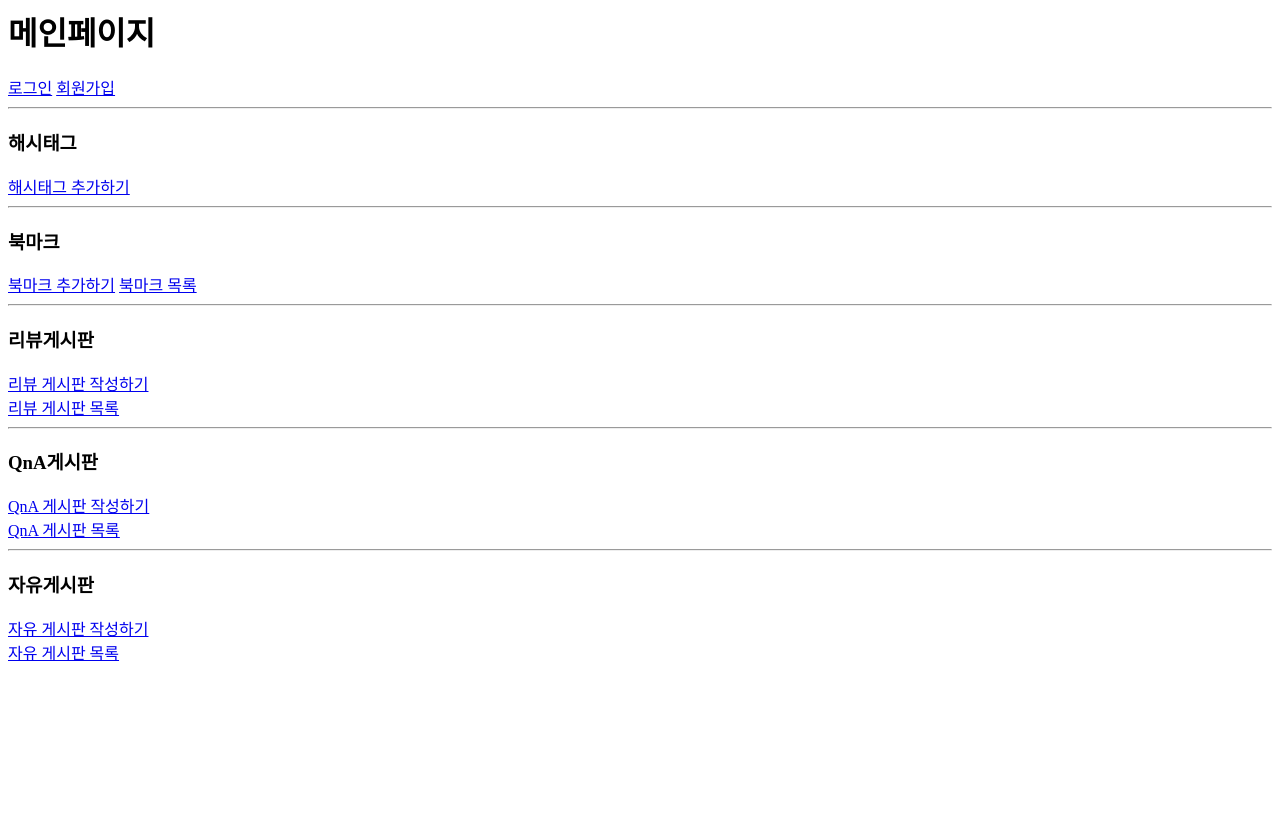
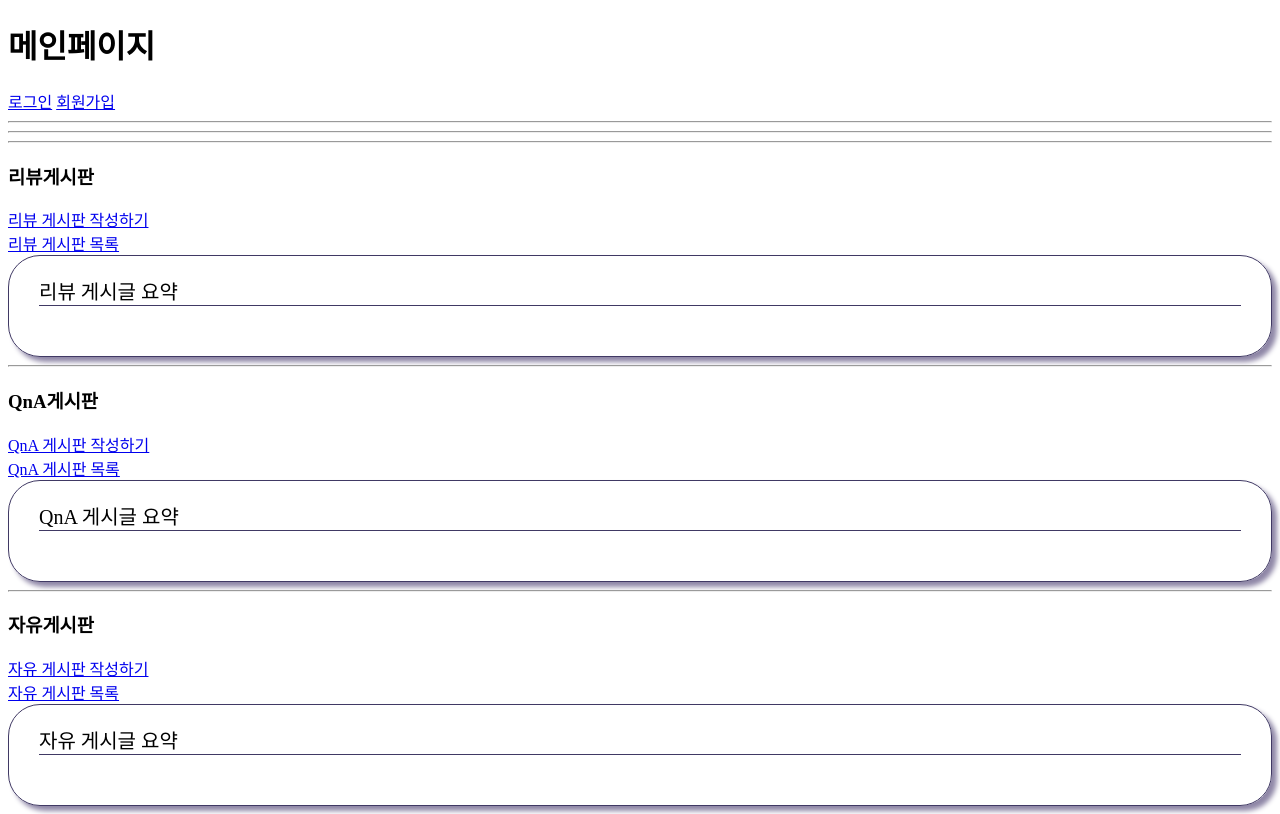
Before and after one commit to LikeLion-at-Skhu-10/haiR_Review, a Django app: template main/templates/main.html in a window 1280 px wide. Before the commit the page ends 661 px from the top, so only its background shows below. Run offline with Django 4.2, Linux system fonts and the light colour scheme; the template is opened without the code that fills it, so the values that code supplies are empty; some web fonts are replaced.

Commit message:
메인 요약 css

```diff
--- a/main/static/css/main.css
+++ b/main/static/css/main.css
@@ -1,3 +1,17 @@
+@font-face {
+    font-family: 'GangwonEdu_OTFBoldA';
+    src: url('https://cdn.jsdelivr.net/gh/projectnoonnu/noonfonts_2201-2@1.0/GangwonEdu_OTFBoldA.woff') format('woff');
+    font-weight: normal;
+    font-style: normal;
+}
+
+@font-face {
+    font-family: 'Pretendard-Regular';
+    src: url('https://cdn.jsdelivr.net/gh/Project-Noonnu/noonfonts_2107@1.1/Pretendard-Regular.woff') format('woff');
+    font-weight: 400;
+    font-style: normal;
+}
+
 .html_title {
     font-size: 20px;
     border: 1px solid #748dd3;
@@ -27,3 +41,25 @@ input[id="body"] + label {
 #body {
     border: 1px solid #748dd3;
 }
+
+body {
+    font-family: 'GangwonEdu_OTFBoldA';
+}
+
+p {
+    font-size: 20px;
+}
+
+.summary {
+    border: 1px solid #403964;
+    border-radius: 2em;
+    box-shadow: 5px 5px 5px #8F87A7;
+    padding-left: 30px;
+    padding-right: 30px;
+    padding-bottom: 30px;
+    /* background-color: #8F87A7; */
+}
+
+p {
+    border-bottom: 1px solid #403964;
+}
--- a/main/templates/main.html
+++ b/main/templates/main.html
@@ -1,23 +1,34 @@
+{% load static %}
+
+<!DOCTYPE html>
+<html lang="en">
+
+<head>
+    <meta charset="UTF-8">
+    <link rel="stylesheet" type="text/css" href="{% static 'css/main.css' %}">
+    <link rel="login logo" type="image/x-icon" href="{% static 'img/logo2.jpg' %}">
+    <title>메인 페이지</title>
+</head>
+
+<body>
     <h1>메인페이지</h1>
 
     {% if user.is_active %}
     <div>{{ user.username }} 님 환영합니다 </div>
     <a href="{% url 'logout' %}">로그아웃</a>
+    <a href="{% url 'mypage' user.username %}">마이페이지</a>
     {% else %}
     <a href="{% url 'login' %}">로그인</a>
     <a href="{% url 'signup' %}">회원가입 </a>
     {% endif %}
 
-<hr>
-
-<h3>해시태그</h3>
-<a href="{% url 'hashtag' %}">해시태그 추가하기</a>
 
     <hr>
 
-<h3>북마크</h3>
-<a href="{% url 'bookmark_create' %}">북마크 추가하기</a>
-<a href="{% url 'bookmark_list' %}">북마크 목록</a>
+
+
+
+    <hr>
 
     <hr>
 
@@ -25,14 +36,41 @@
     <a href="{% url 'r_write' %}">리뷰 게시판 작성하기</a> <br>
     <a href="{% url 'r_list' %}">리뷰 게시판 목록</a> <br>
 
+    <div class="summary">
+    <p>리뷰 게시글 요약</p>
+    {% for reviews in reviews.all %}
+    <h7>후기제목: <a href="{% url 'r_detail' reviews.id %}">{{reviews.r_summary}}...more</a></h7>
+    <a>작성일자 : {{reviews.r_date}}</a><br>
+    {% endfor %}
+    </div>
+
     <hr>
 
     <h3>QnA게시판</h3>
     <a href="{% url 'q_write' %}">QnA 게시판 작성하기</a> <br>
     <a href="{% url 'q_list' %}">QnA 게시판 목록</a> <br>
 
+    <div class="summary">
+        <p>QnA 게시글 요약</p>
+        {% for qnaobj in qnaobj.all %}
+        <h7>QnA_제목 : <a href="{% url 'q_detail' qnaobj.id %}">{{qnaobj.q_summary}}...more</a></h7>
+        <a>작성일자 : {{ qnaobj.q_date }}</a><br>
+        {% endfor %}
+    </div>
+
     <hr>
 
     <h3>자유게시판</h3>
     <a href="{% url 'f_write' %}">자유 게시판 작성하기</a> <br>
     <a href="{% url 'f_list' %}">자유 게시판 목록</a> <br>
+
+    <div class="summary">
+    <p>자유 게시글 요약</p>
+    {% for frees in frees.all %}
+    <h7>제목 : <a href="{% url 'f_detail' frees.id %}">{{frees.p_summary}}...more</a></h7>
+    <a>작성일자 : {{frees.p_date}}</a><br>
+    {% endfor %}
+    </div>
+</body>
+
+</html>
```
Also changed, not shown: main/views.py (+11 -3 lines). Lines whose indentation alone changed are shown as unchanged.
